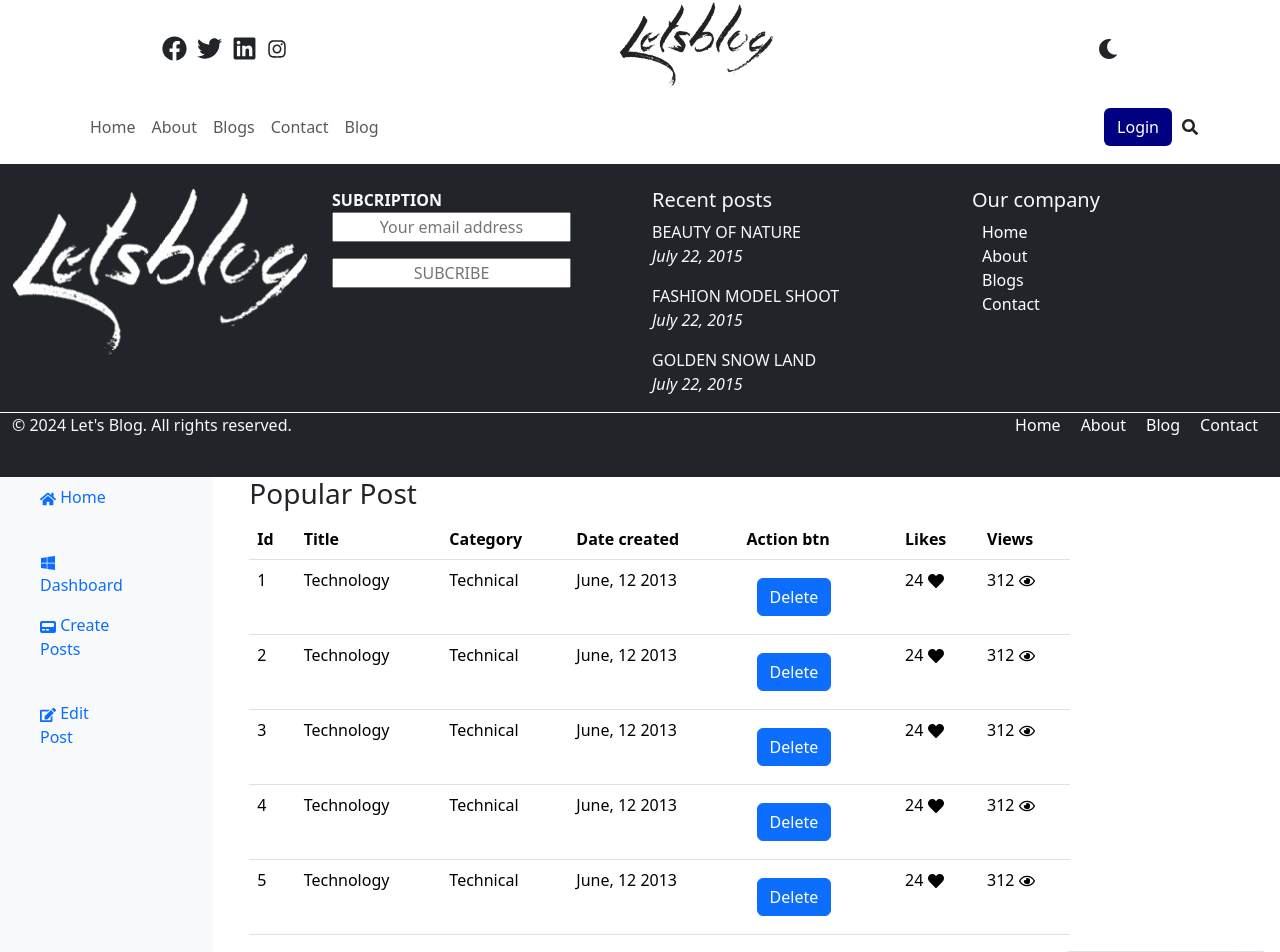
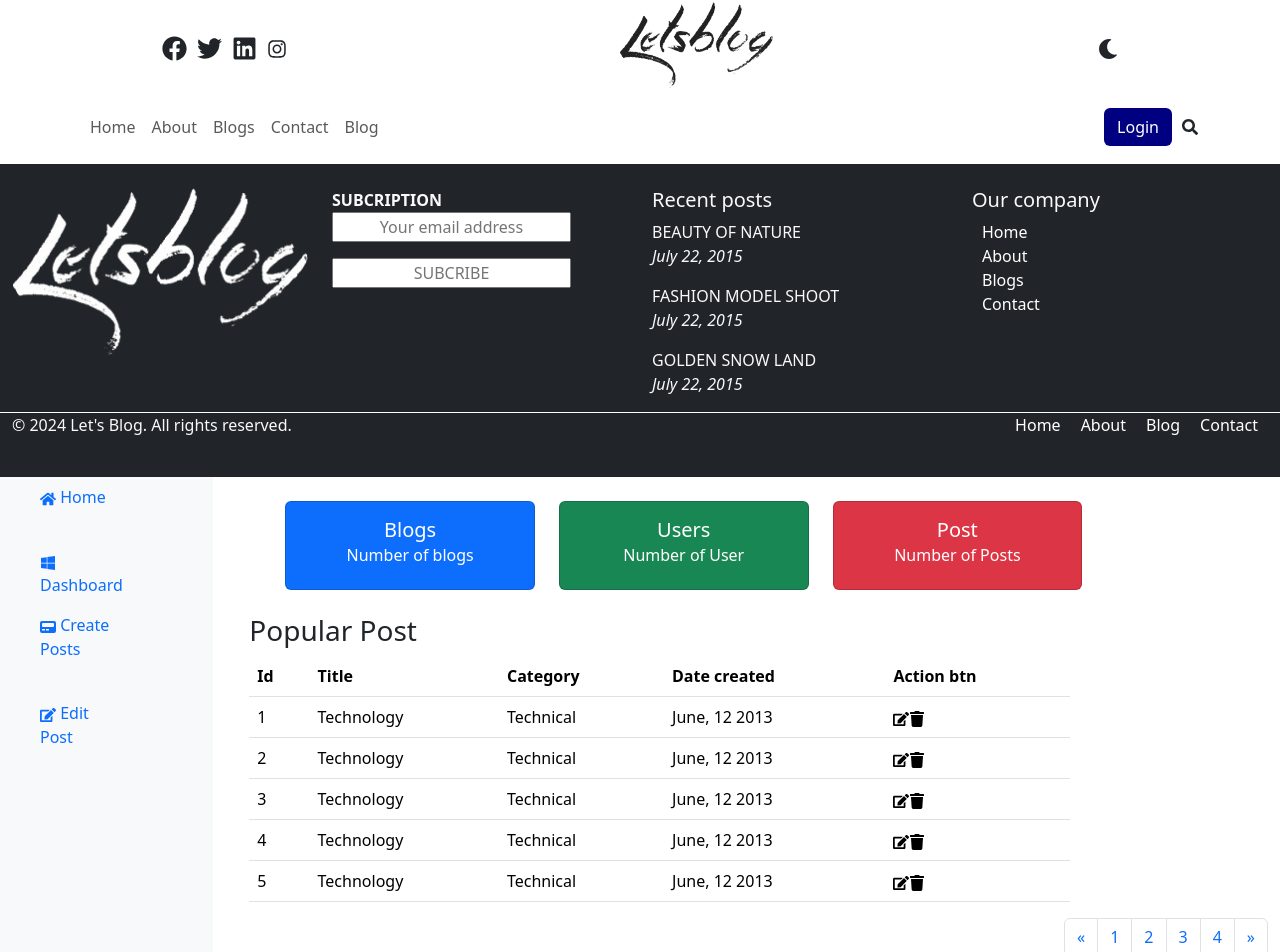
Before and after one commit to realmintech/reactBlog, a React (Create React App) app in the folder my-react-app/: page /dashboard/blogInfo in a window 1280 px wide. Shown: the top 952 px of the page. Built offline with nearby package versions, Linux system fonts and the light colour scheme.

Commit message:
dashboard improvement

```diff
--- a/my-react-app/src/App.js
+++ b/my-react-app/src/App.js
@@ -12,6 +12,7 @@ import Dashboard from './pages/dashboard/Dashboard';
 import PostForm from './components/postsForm/PostForm';
 import Sidebar from './components/sidebar/Sidebar';
 import BlogInfo from './components/blogInfo/BlogInfo';
+import EditPost from './components/edit_post/EditPost';
 
 export default function App() {
   return (
@@ -33,6 +34,7 @@ export default function App() {
             <Route path="sidebar" element={<Sidebar />} />
             <Route path="blogInfo" element={<BlogInfo />} />
             <Route path="post" element={<PostForm />} />
+            <Route path="edit_post" element={<EditPost />} />
           </Route>
         </Routes>
       </div>
--- a/my-react-app/src/Components/blogInfo/BlogInfo.jsx
+++ b/my-react-app/src/Components/blogInfo/BlogInfo.jsx
@@ -1,6 +1,5 @@
-import React from "react";
-import { FaRegEye, FaHeart } from "react-icons/fa";
-
+import React from 'react';
+import { FaEdit, FaTrash } from 'react-icons/fa';
 
 export default function BlogInfo() {
   return (
@@ -8,6 +7,40 @@ export default function BlogInfo() {
       <div>
         <div>
           <main role="main" className="col-md-9 ml-sm-auto col-lg-10 px-md-4">
+            <div className="container m-4">
+              <div className="row">
+                <div className="col-lg-4 col-md-4 col-sm-4">
+                  <div className="cards">
+                    <div class="card bg-primary text-white">
+                      <div class="card-body text-center">
+                        <h5 class="card-title">Blogs</h5>
+                        <h6 class="card-subtitle mb-2">Number of blogs</h6>
+                      </div>
+                    </div>
+                  </div>
+                </div>
+                <div className="col-lg-4 col-md-4 col-sm-4">
+                  <div className="cards">
+                    <div class="card bg-success text-white">
+                      <div class="card-body text-center">
+                        <h5 class="card-title">Users</h5>
+                        <h6 class="card-subtitle mb-2">Number of User</h6>
+                      </div>
+                    </div>
+                  </div>
+                </div>
+                <div className="col-lg-4 col-md-4 col-sm-4">
+                  <div className="cards">
+                    <div class="card bg-danger text-white">
+                      <div class="card-body text-center">
+                        <h5 class="card-title">Post</h5>
+                        <h6 class="card-subtitle mb-2">Number of Posts</h6>
+                      </div>
+                    </div>
+                  </div>
+                </div>
+              </div>
+            </div>
             <div>
               <h3>Popular Post</h3>
               <table className="table table-hover table-border">
@@ -18,8 +51,6 @@ export default function BlogInfo() {
                     <th>Category</th>
                     <th>Date created</th>
                     <th>Action btn</th>
-                    <th>Likes</th>
-                    <th>Views</th>
                   </tr>
                 </thead>
                 <tbody>
@@ -29,13 +60,8 @@ export default function BlogInfo() {
                     <td>Technical</td>
                     <td>June, 12 2013</td>
                     <td>
-                      <button className="btn btn-primary">Delete</button>
-                    </td>
-                    <td>
-                      24 <FaHeart />
-                    </td>
-                    <td>
-                      312 <FaRegEye />
+                      <FaEdit />
+                      <FaTrash />
                     </td>
                   </tr>
                   <tr>
@@ -44,13 +70,8 @@ export default function BlogInfo() {
                     <td>Technical</td>
                     <td>June, 12 2013</td>
                     <td>
-                      <button className="btn btn-primary">Delete</button>
-                    </td>
-                    <td>
-                      24 <FaHeart />
-                    </td>
-                    <td>
-                      312 <FaRegEye />
+                      <FaEdit />
+                      <FaTrash />
                     </td>
                   </tr>
                   <tr>
@@ -59,13 +80,8 @@ export default function BlogInfo() {
                     <td>Technical</td>
                     <td>June, 12 2013</td>
                     <td>
-                      <button className="btn btn-primary">Delete</button>
-                    </td>
-                    <td>
-                      24 <FaHeart />
-                    </td>
-                    <td>
-                      312 <FaRegEye />
+                      <FaEdit />
+                      <FaTrash />
                     </td>
                   </tr>
                   <tr>
@@ -74,13 +90,8 @@ export default function BlogInfo() {
                     <td>Technical</td>
                     <td>June, 12 2013</td>
                     <td>
-                      <button className="btn btn-primary">Delete</button>
-                    </td>
-                    <td>
-                      24 <FaHeart />
-                    </td>
-                    <td>
-                      312 <FaRegEye />
+                      <FaEdit />
+                      <FaTrash />
                     </td>
                   </tr>
                   <tr>
@@ -89,13 +100,8 @@ export default function BlogInfo() {
                     <td>Technical</td>
                     <td>June, 12 2013</td>
                     <td>
-                      <button className="btn btn-primary">Delete</button>
-                    </td>
-                    <td>
-                      24 <FaHeart />
-                    </td>
-                    <td>
-                      312 <FaRegEye />
+                      <FaEdit />
+                      <FaTrash />
                     </td>
                   </tr>
                 </tbody>
--- /dev/null
+++ b/my-react-app/src/Components/edit_post/EditPost.jsx
@@ -0,0 +1,50 @@
+import React from 'react';
+
+export default function EditPost() {
+  return (
+    <>
+      <form action="" className="m-3 container">
+        <h5 className="m-3">Edit blog</h5>
+        <div className="m-3">
+          <input type="text" placeholder="Title" className="form-control" />
+        </div>
+        <div className="m-3">
+          <input
+            type="file"
+            src=""
+            alt=""
+            className="form-control"
+            placeholder="Chose image"
+          />
+        </div>
+        <div className="m-3">
+          <select name="options" id="" className="form-select">
+            <option selected>Category</option>
+            <option value="1">Education</option>
+            <option value="2">Lifestyle</option>
+            <option value="3">Technology</option>
+            <option value="4">Art</option>
+            <option value="5">Food</option>
+          </select>
+        </div>
+        <textarea
+          name=""
+          id=""
+          cols="70"
+          rows="10"
+          className="m-3 form-control"
+          placeholder="Description"
+        ></textarea>
+        <div>
+          <button
+            type="submit"
+            className="m-3 btn"
+            style={{ width: '100%', background: 'navy', color: 'white' }}
+          >
+            Submit
+          </button>
+        </div>
+      </form>
+    </>
+  );
+}
```
